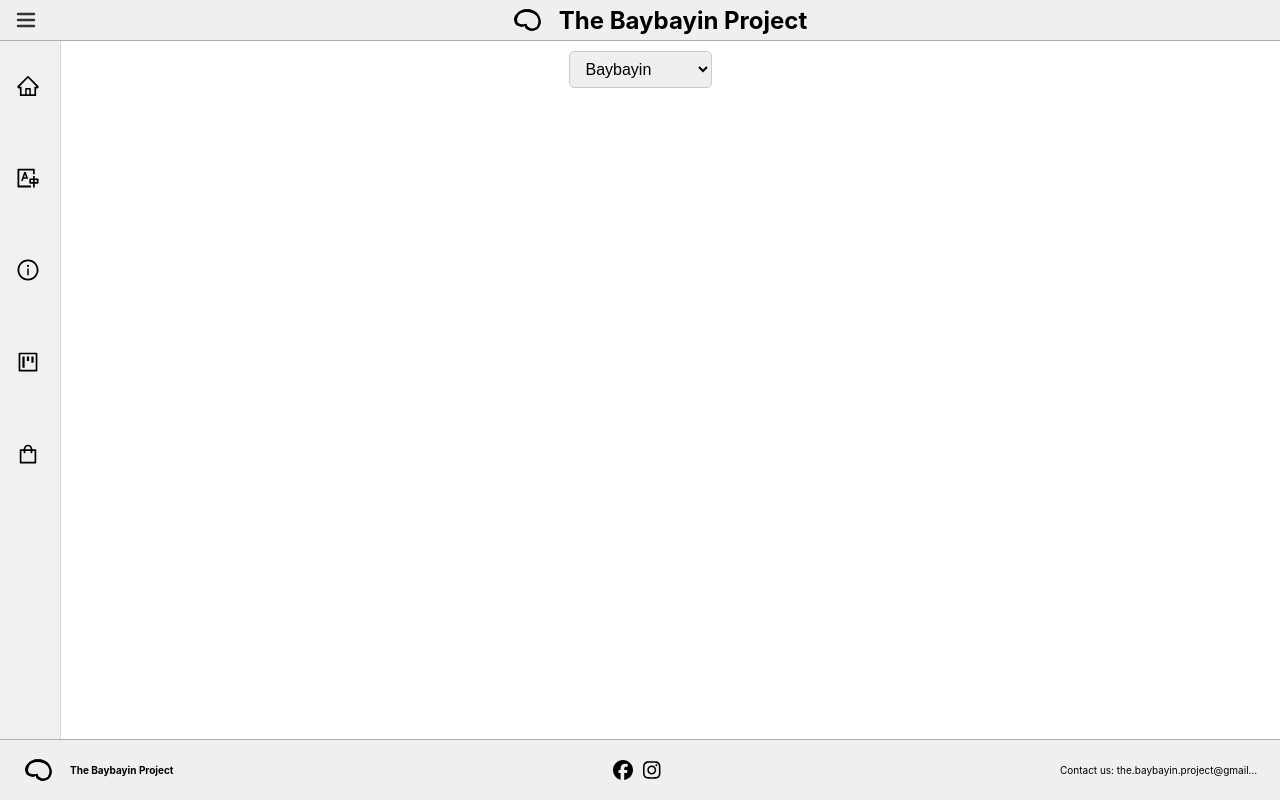
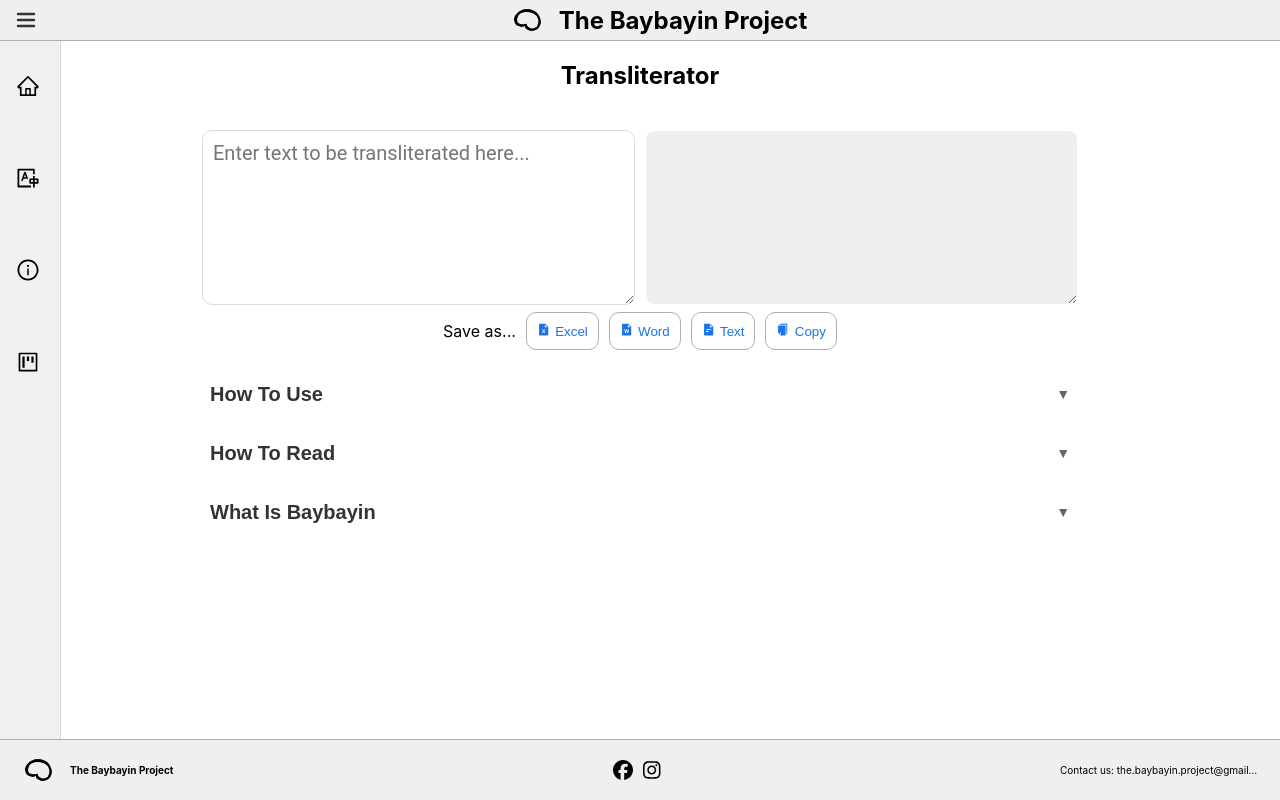
Before and after one commit to cmckinney-59/the-baybayin-project, a React (Vite) app: page /transliterator in a window 1280 px wide. Built offline with nearby package versions, Linux system fonts and the light colour scheme.

Commit message:
cleaned up app

```diff
--- a/src/components/HowToRead/BaybayinHTR/BaybayinHowToUse/BaybayinHowToUse.tsx
+++ b/src/components/HowToRead/BaybayinHTR/BaybayinHowToUse/BaybayinHowToUse.tsx
@@ -15,8 +15,8 @@
         copy to clipboard.
       </p>
       <p>
-        Download and install the Baybayin font to see the script in its full
-        glory.
+        Download and install the Baybayin font to see the script in Word or
+        Excel.
       </p>
       <button onClick={handleFontDownload} className="font-download-button">
         Download Baybayin Font
--- a/src/components/Navigation/Navigation.tsx
+++ b/src/components/Navigation/Navigation.tsx
@@ -6,7 +6,7 @@
   AiOutlineTranslation,
   AiOutlineInfoCircle,
   AiOutlineProject,
-  AiOutlineShopping,
+  // AiOutlineShopping,
 } from "react-icons/ai";
 
 type NavigationProps = {
@@ -50,12 +50,12 @@
               <span className="nav-text">Projects</span>
             </Link>
           </li>
-          <li>
+          {/* <li>
             <Link to="/shop" onClick={onNavigate} title="Shop">
               <AiOutlineShopping className="nav-icon" />
               <span className="nav-text">Shop</span>
             </Link>
-          </li>
+          </li> */}
         </ul>
       </div>
     </nav>
--- a/src/pages/TransliteratorPages/TransliteratorPage.tsx
+++ b/src/pages/TransliteratorPages/TransliteratorPage.tsx
@@ -1,11 +1,14 @@
-import { Outlet } from "react-router-dom";
-import AlphabetDropdown from "../../components/AlphabetDropdown/AlphabetDropdown";
+import BaybayinPageLite from "./BaybayinPageLite";
+// import { Outlet } from "react-router-dom";
+// import AlphabetDropdown from "../../components/AlphabetDropdown/AlphabetDropdown";
 
 export default function TransliteratorPage() {
   return (
     <>
-      <AlphabetDropdown />
-      <Outlet />
+      {/* <AlphabetDropdown />
+      <Outlet /> */}
+      <h2>Transliterator</h2>
+      <BaybayinPageLite />
     </>
   );
 }
```
Also changed, not shown: src/App.tsx (+5 -5 lines).
